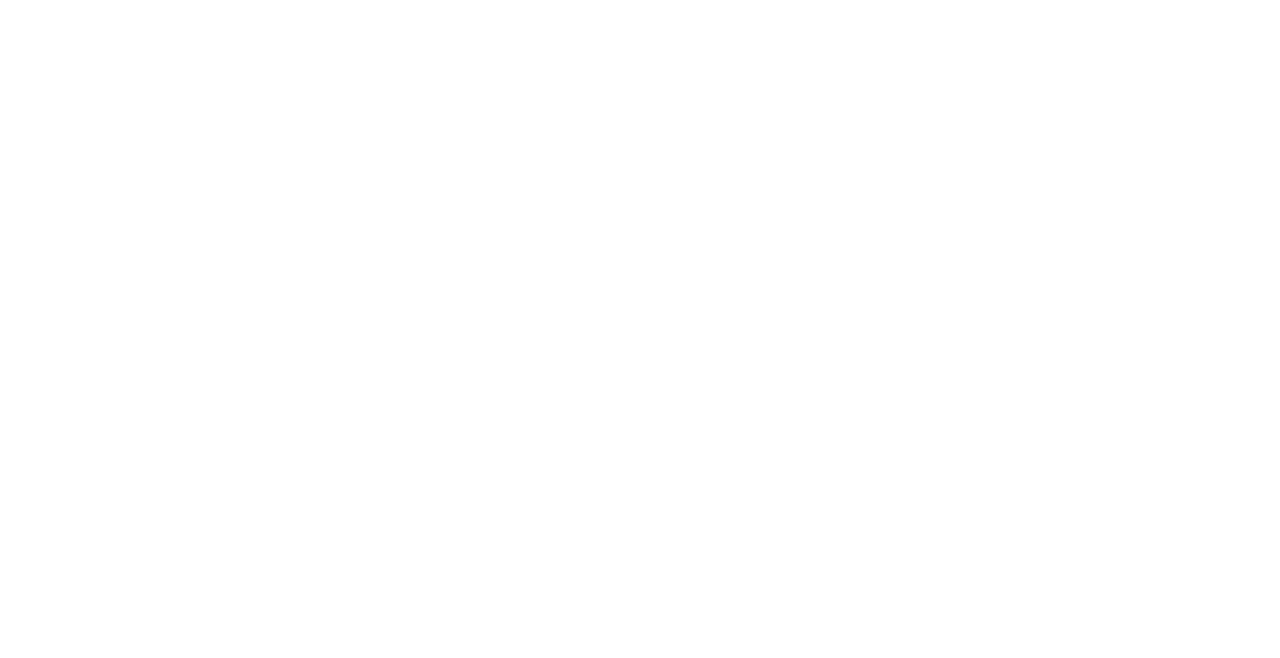
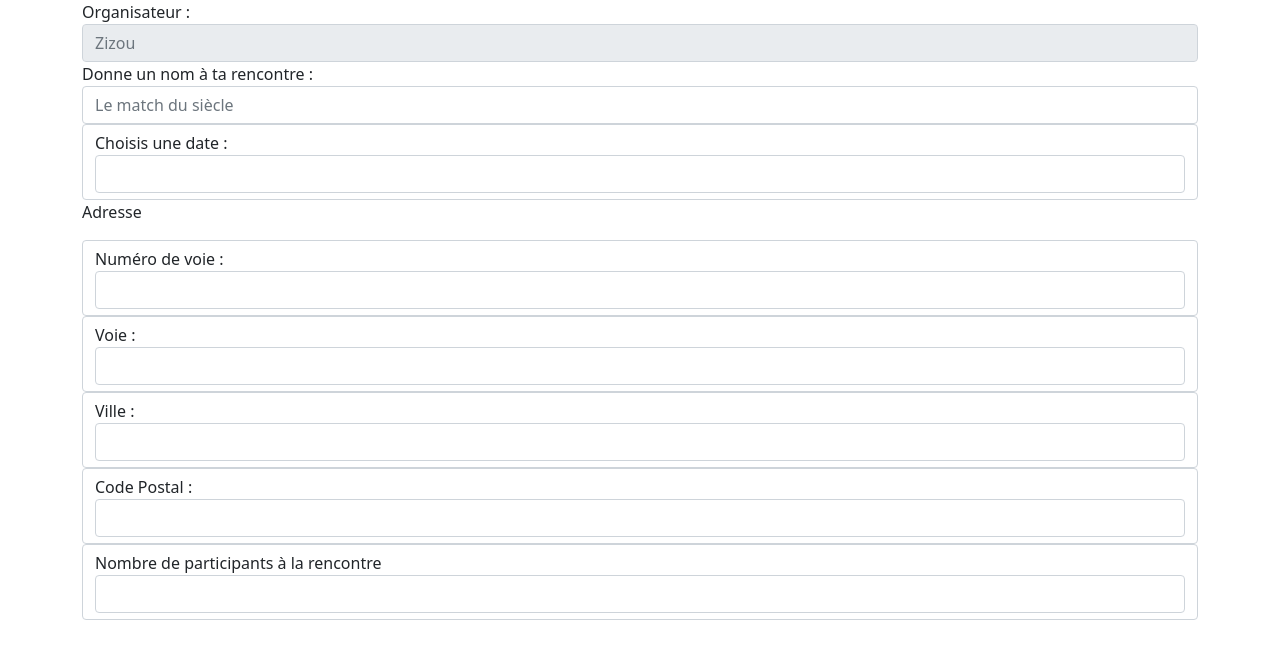
Before and after one commit to M0urad/ProjetSport, an Angular app in the folder Angular/: page /creationEvent in a window 1280 px wide. Before the commit this address led to /. Shown: the top 658 px of the page. Built offline with nearby package versions, Linux system fonts and the light colour scheme.

Commit message:
creaEvent html

```diff
--- a/Angular/angular.json
+++ b/Angular/angular.json
@@ -22,11 +22,13 @@
             "main": "src/main.ts",
             "polyfills": "src/polyfills.ts",
             "tsConfig": "tsconfig.app.json",
-            "assets": ["src/favicon.ico", "src/assets"],
+            "assets": [
+              "src/favicon.ico",
+              "src/assets"
+            ],
             "styles": [
-              "./node_modules/bootstrap/dist/css/bootstrap.min.css",
-              "src/styles.css"
-            ],
+              "./node_modules/bootstrap/dist/css/bootstrap.css"
+              ,"src/styles.css"],
             "scripts": ["./node_modules/bootstrap/dist/js/bootstrap.min.js"]
           },
           "configurations": {
@@ -87,8 +89,12 @@
             "polyfills": "src/polyfills.ts",
             "tsConfig": "tsconfig.spec.json",
             "karmaConfig": "karma.conf.js",
-            "assets": ["src/favicon.ico", "src/assets"],
-            "styles": ["src/styles.css"],
+            "assets": [
+              "src/favicon.ico",
+              "src/assets"
+            ],
+            "styles": [
+              "src/styles.css"],
             "scripts": []
           }
         }
--- a/Angular/package.json
+++ b/Angular/package.json
@@ -36,6 +36,7 @@
     "karma-coverage": "~2.0.3",
     "karma-jasmine": "~4.0.0",
     "karma-jasmine-html-reporter": "^1.5.0",
+    "prettier": "2.3.2",
     "typescript": "~4.2.3"
   }
 }
--- a/Angular/src/app/crea-event/crea-event.component.html
+++ b/Angular/src/app/crea-event/crea-event.component.html
@@ -1,14 +1,45 @@
-<div>
+<div class="container" col=5>
 
 <form (ngSubmit)="ngOnInit()" >
+  <div class="form-group">
+    <label>Organisateur :</label>
+    <input
+      class="form-control"
+      name="proprio"
+      readonly
+      [placeholder]="joueur.nom"
+    />
+    </div>
   <div class="form-group">
     <label>Donne un nom à ta rencontre :</label>
     <input class="form-control" name="nom" placeholder="Le match du siècle"/>
   </div>
+  <div class="form-control">
+    <label>Choisis une date :</label>
+    <input class="form-control" name="date" />
+  </div>
+<p>Adresse</p>
 <div class="form-control">
-  <label>Choisis une date :</label>
-  <input class="form-control" name="date" />
+  <label>Numéro de voie :</label>
+  <input class="form-control" name="numero" />
 </div>
+<div class="form-control">
+  <label>Voie :</label>
+  <input class="form-control" name="voie" />
+</div>
+<div class="form-control">
+  <label>Ville :</label>
+  <input class="form-control" name="ville" />
+</div>
+<div class="form-control">
+  <label>Code Postal :</label>
+  <input class="form-control" name="cp" />
+</div>
+<div class="form-control">
+  <label>Nombre de participants à la rencontre </label>
+  <input class="form-control" name="nbPlaces" type="number" />
+</div>
+
 </form>
 
 </div>
--- a/Angular/src/app/crea-event/crea-event.component.ts
+++ b/Angular/src/app/crea-event/crea-event.component.ts
@@ -1,3 +1,4 @@
+import { Joueur } from './../model/joueur';
 import { Component, OnInit } from '@angular/core';
 
 @Component({
@@ -6,8 +7,8 @@
   styleUrls: ['./crea-event.component.css']
 })
 export class CreaEventComponent implements OnInit {
-
-  constructor() { }
+  joueur:Joueur = new Joueur();
+  constructor() {this.joueur.nom="Zizou" }
 
   ngOnInit(): void {
   }
--- a/Angular/src/app/routes.ts
+++ b/Angular/src/app/routes.ts
@@ -1,9 +1,10 @@
+import { CreaEventComponent } from './crea-event/crea-event.component';
 import { Routes } from '@angular/router';
-import { HomeComponent } from './home/home.component';
 import { LoginComponent } from './login/login.component';
 
 export const routes: Routes = [
-  { path: 'home', component: HomeComponent },
+  // { path: 'home', component: HomeComponent },
   { path: '', redirectTo: 'home', pathMatch: 'full' },
   { path: 'login', component: LoginComponent },
+  { path: 'creationEvent', component:CreaEventComponent}
 ];
```
Also changed, not shown: 1 other file (tests, documents, lock files or other folders).
